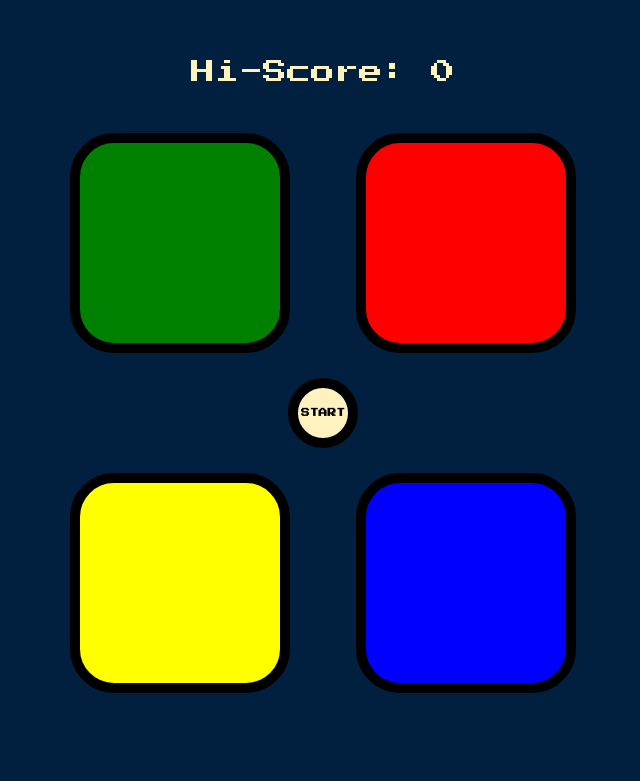
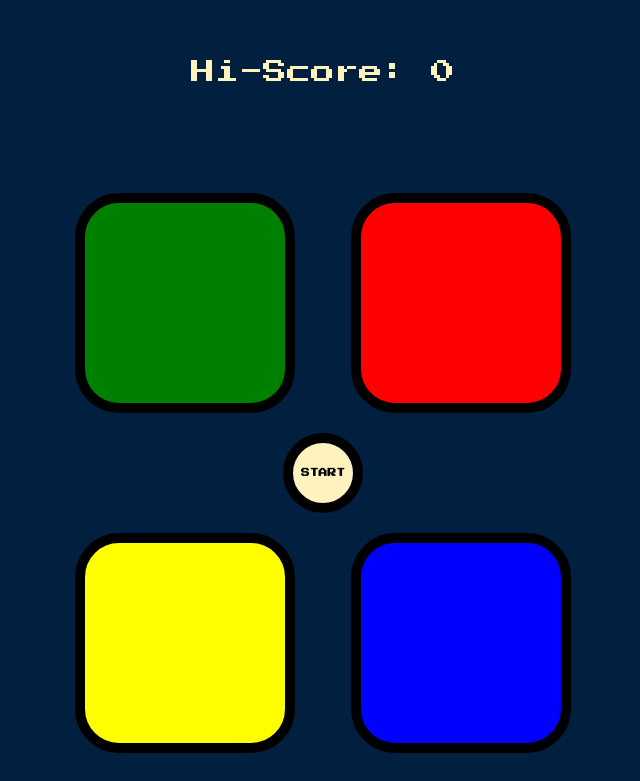
Before and after one commit to MattPark75/simon-game, a plain HTML site: page index.html in a window 1280 px wide. Shown: the part 138-919 px from the top of the page, without its empty margins (317-957 px from the left). Before the commit the page ends 864 px from the top, so only its background shows below. Drawn offline with nearby package versions, Linux system fonts and the light colour scheme.

Commit message:
css adjustments

```diff
--- a/styles.css
+++ b/styles.css
@@ -13,6 +13,7 @@ body {
 }
 
 #hiscore {
+  margin-bottom: 7%;
   font-size: 1.5rem;
   color: #FEF2BF;
   min-width: 560px;
@@ -27,7 +28,7 @@ body {
 }
 
 .btn {
-  margin: 25px;
+  margin: 20px;
   display: inline-block;
   height: 200px;
   width: 200px;
@@ -41,10 +42,10 @@ body {
 .btn.start {
   font-size: 0.55rem;
   font-weight: bold;
-  line-height: 50px;
+  line-height: 60px;
   margin: 0;
-  width: 50px;
-  height: 50px;
+  width: 60px;
+  height: 60px;
   border-radius: 100%;
   background-color: #FEF2BF;
 }
```
